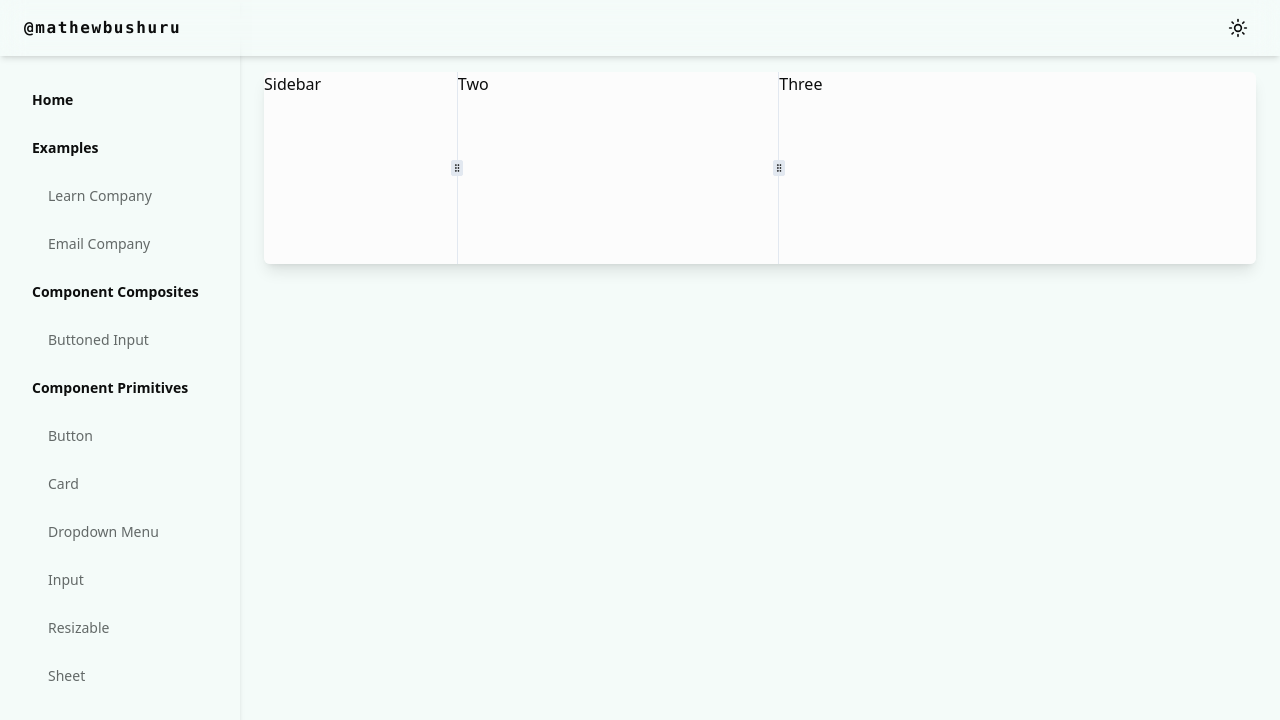
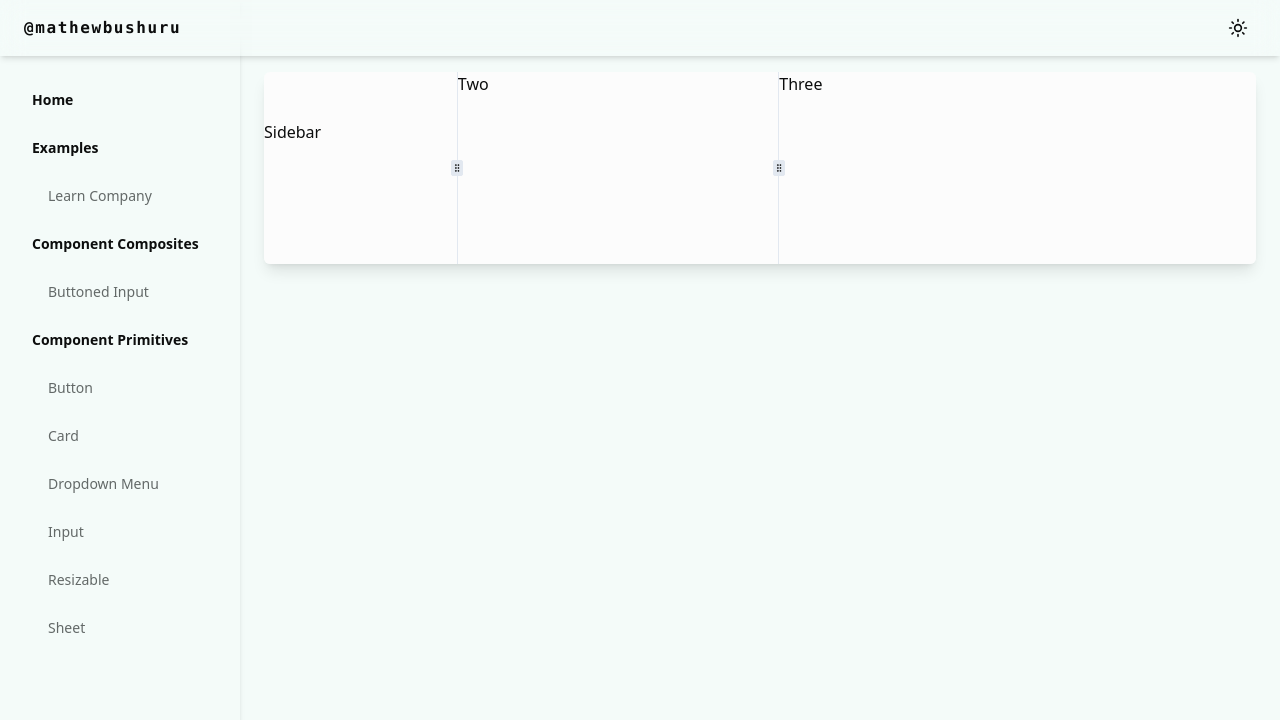
Before and after one commit to mathewbushuru/design-system, a React (Vite) app: page /examples/email-company in a window 1280 px wide. Shown: the top 720 px of the page. Built offline with nearby package versions, Linux system fonts and the light colour scheme.

Commit message:
Pause email company dev for now

```diff
--- a/src/components/side-navigation.tsx
+++ b/src/components/side-navigation.tsx
@@ -4,7 +4,7 @@ import Button from "@/components/primitives/button";
 
 const examplesLinks = [
   { name: "Learn Company", link: "/examples/learn-company" },
-  { name: "Email Company", link: "/examples/email-company" },
+  // { name: "Email Company", link: "/examples/email-company" },
 ];
 
 const compositesLinks = [
--- a/src/examples/email-company/app.tsx
+++ b/src/examples/email-company/app.tsx
@@ -4,7 +4,7 @@ import {
   ResizableHandle,
 } from "@/components/primitives/resizable";
 
-const defaultLayouts = [265, 440, 655];
+const defaultPanelSizes = [265, 440, 655];
 
 export default function EmailCompany() {
   return (
@@ -14,18 +14,23 @@ export default function EmailCompany() {
         className="max-h-[800px] min-h-48"
       >
         <ResizablePanel
-          defaultSize={defaultLayouts[0]}
+          defaultSize={defaultPanelSizes[0]}
           minSize={15}
           maxSize={20}
         >
+          <div className="flex h-12 items-center justify-center">
+            {/* Account Switcher */}
+          </div>
           Sidebar
         </ResizablePanel>
         <ResizableHandle withHandle />
-        <ResizablePanel defaultSize={defaultLayouts[1]} minSize={30}>
+        <ResizablePanel defaultSize={defaultPanelSizes[1]} minSize={30}>
           Two
         </ResizablePanel>
         <ResizableHandle withHandle />
-        <ResizablePanel defaultSize={defaultLayouts[2]}>Three</ResizablePanel>
+        <ResizablePanel defaultSize={defaultPanelSizes[2]}>
+          Three
+        </ResizablePanel>
       </ResizablePanelGroup>
     </div>
   );
--- a/src/pages/examples-page.tsx
+++ b/src/pages/examples-page.tsx
@@ -1,14 +1,14 @@
 import RootLayout from "@/layouts/root-layout";
 
 import LearnCompanyShowcase from "@/showcase/examples/learn-company-showcase";
-import EmailCompanyShowcase from "@/showcase/examples/email-company-showcase";
+// import EmailCompanyShowcase from "@/showcase/examples/email-company-showcase";
 
 function ExamplesPage() {
   return (
     <RootLayout>
       <div>
         <LearnCompanyShowcase />
-        <EmailCompanyShowcase />
+        {/* <EmailCompanyShowcase /> */}
       </div>
     </RootLayout>
   );
```
